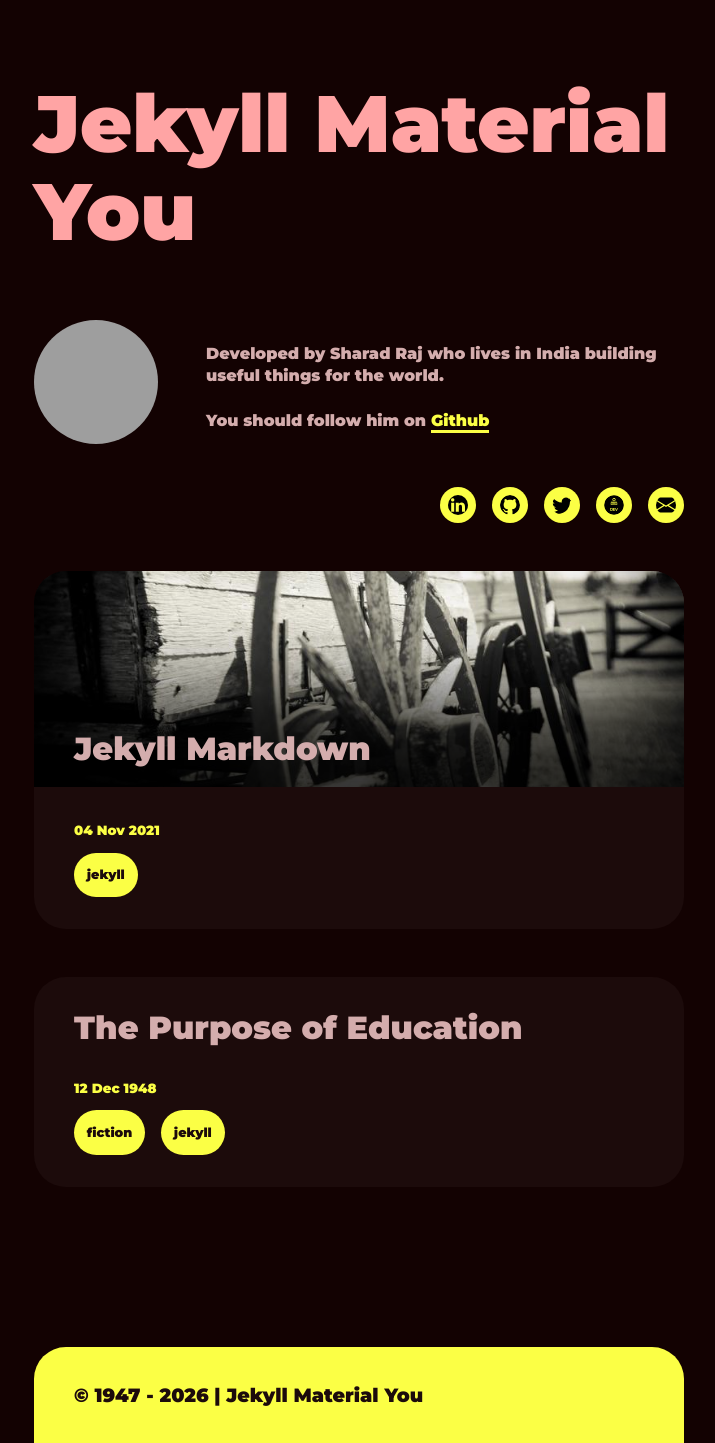
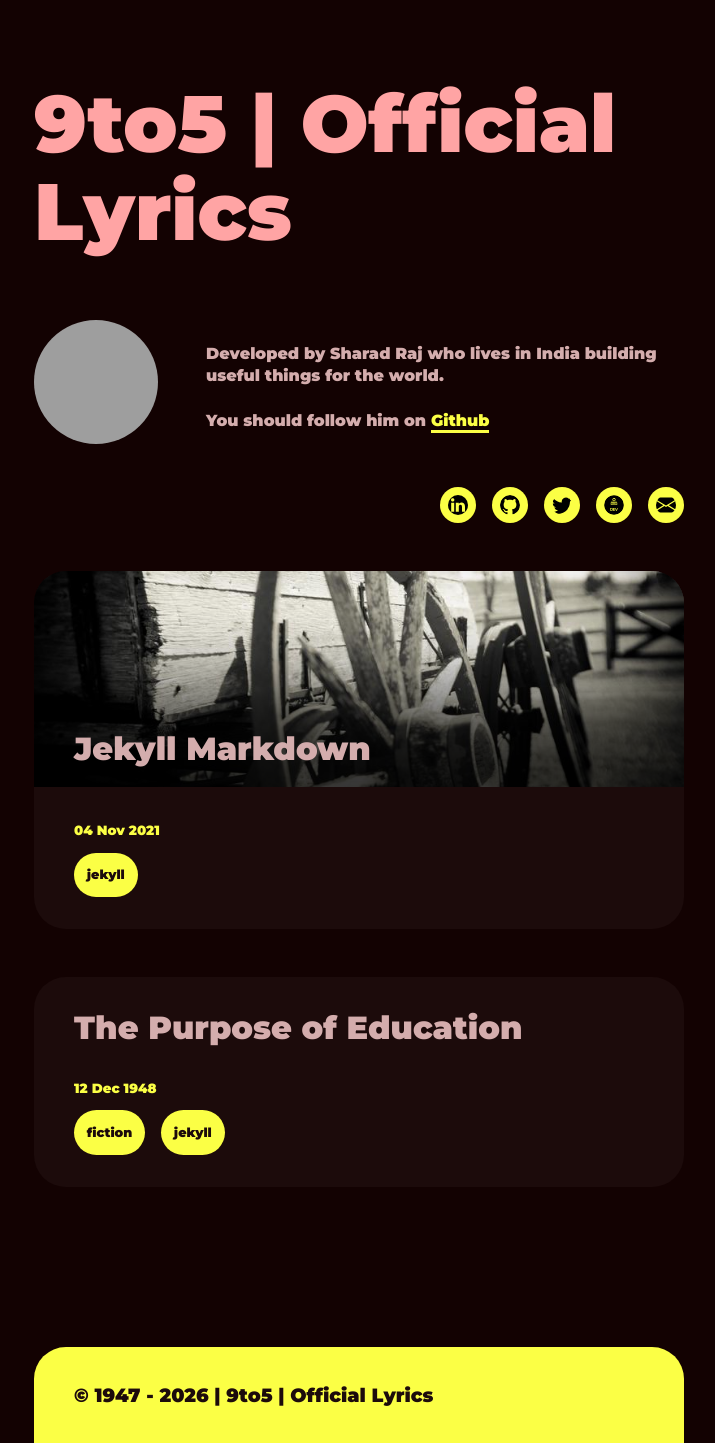
Before and after one commit to asmoabdullahofficial/9to5, a Jekyll site: the page built from jekyll-theme-material-you-main/index.md, in a window 1280 px wide. Shown: the whole page, without its empty margins (281-996 px from the left). Built offline with Jekyll 4.4.1, drawn with Linux system fonts in a browser that asks for light colours; part of the change alters nothing that is shown; grey boxes are pictures that could not be loaded.

Commit message:
Update _config.yml

```diff
--- a/jekyll-theme-material-you-main/_config.yml
+++ b/jekyll-theme-material-you-main/_config.yml
@@ -1,18 +1,36 @@
-title: Jekyll Material You
+title: "9to5 | Official Lyrics"
+author: "ASMO ABDULLAH"
+description: "Explore the deep lyrics and stories behind the music of ASMO ABDULLAH."
+url: "https://asmoabdullahofficial.github.io"
+baseurl: "/9to5"
+
+email: asmoabdullahofficial@gmail.com
+twitter_username: asmoabdullah
+github_username: asmoabdullahofficial
+instagram_username: asmoabdullah
+spotify_username: "ASMO ABDULLAH"
+youtube_channel_id: "@ASMOABDULLAH"
+
+social:
+  - name: Spotify
+    link: https://open.spotify.com/artist/06iYlXf8y83fS7iA5m2L6G
+  - name: YouTube
+    link: https://www.youtube.com/@ASMOABDULLAH
+  - name: Apple Music
+    link: https://music.apple.com/us/artist/asmo-abdullah/1714470974
+  - name: X (Twitter)
+    link: https://x.com/asmoabdullah
+  - name: Instagram
+    link: https://www.instagram.com/asmoabdullah/
+  - name: Linktree
+    link: https://linktr.ee/asmoabdullah
+
 markdown: kramdown
-# url: ""
-# baseurl: "/jekyll-theme-material-you"
-
-# for atom feed
-author:
-  name: Sharad Raj Singh Maurya
-  email: dev_sharad@outlook.com
+theme: jekyll-theme-material-you
 
 plugins:
-  - jemoji
+  - jekyll-feed
   - jekyll-seo-tag
-  - jekyll-sitemap
-  - jekyll-feed
 
 collections_dir: all_collections
 collections:
@@ -25,4 +43,5 @@ defaults:
     values:
       layout: "post"
       permalink: /posts/:title/
-exclude: ["sitemap.xml", "feed.xml", "LICENSE", "README.md"]
+
+exclude: ["sitemap.xml", "feed.xml", "LICENSE", "README.md", "Gemfile", "Gemfile.lock"]
```
